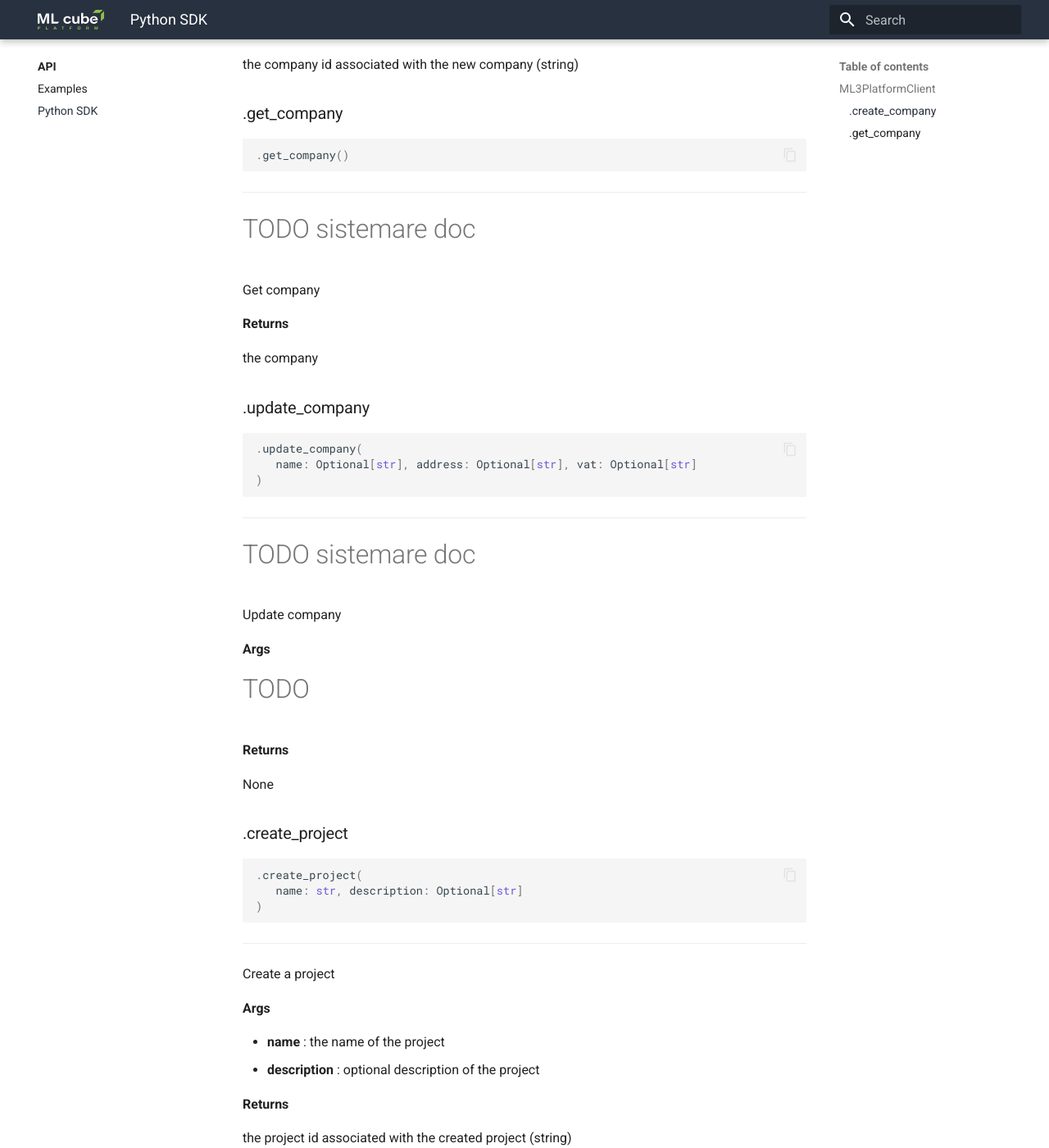
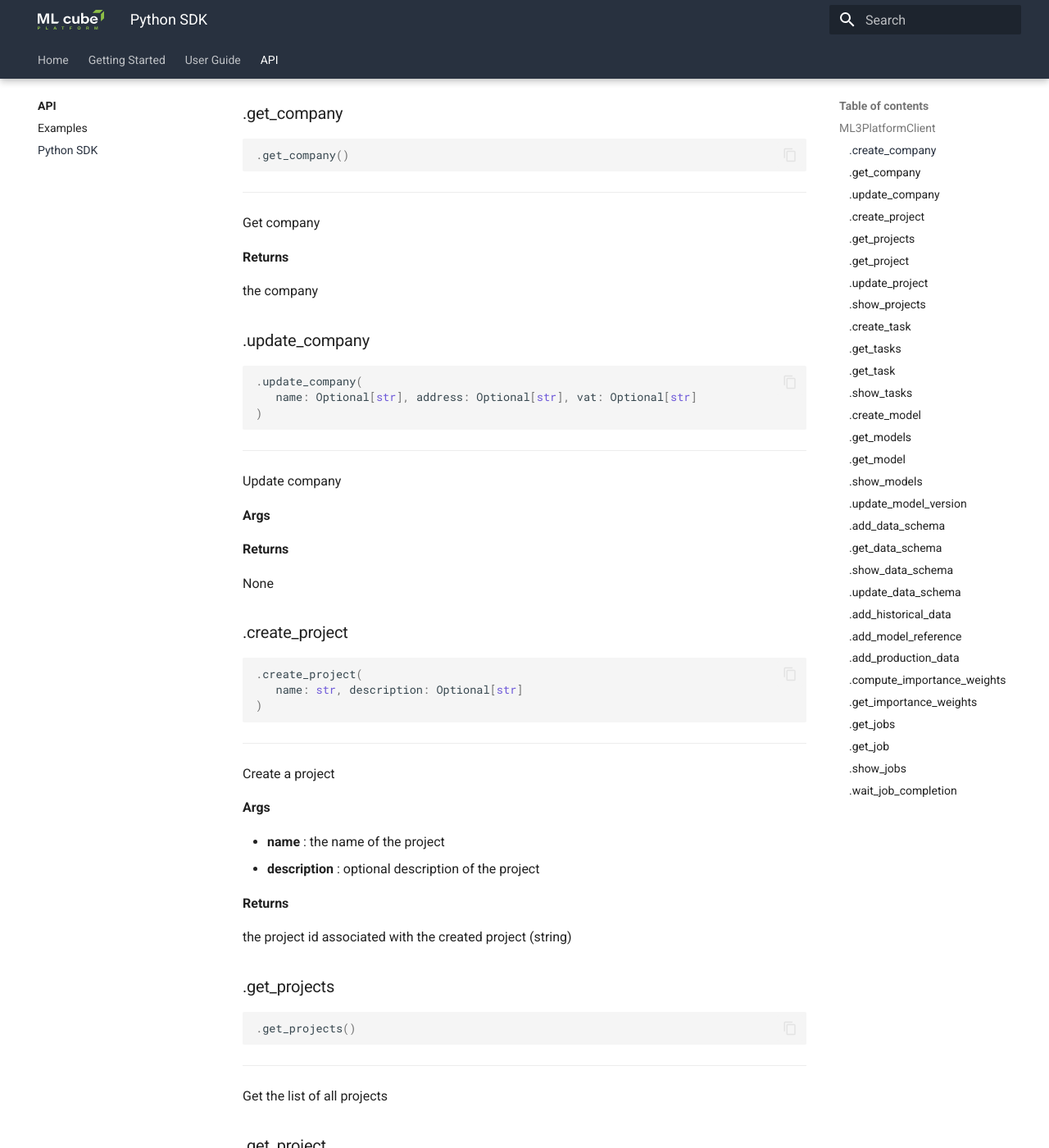
Before and after one commit to ml-cube/ml3-platform-docs, an MkDocs documentation site: the page built from docs/api/python.md, in a window 1280 px wide and 1400 px high, scrolled down 848 px. Shown: the whole window at 82% size. Built offline with MkDocs 1.6.1 and Material for MkDocs 9.7.7, drawn with Linux system fonts in a browser that asks for light colours.

Commit message:
fix python page

````diff
--- a/docs/api/python.md
+++ b/docs/api/python.md
@@ -44,7 +44,6 @@ the company id associated with the new company (string)
 ```
 
 ---
-# TODO sistemare doc
 Get company
 
 
@@ -60,13 +59,11 @@ the company
 ```
 
 ---
-#TODO sistemare doc
 Update company
 
 
 **Args**
 
-#TODO
 
 **Returns**
 
--- a/mkdocs.yml
+++ b/mkdocs.yml
@@ -11,21 +11,22 @@ theme:
     # - content.tabs.link
     - content.tooltips
     # - header.autohide
-    # - navigation.expand
+    - navigation.expand
     - navigation.footer
     - navigation.indexes
     # - navigation.instant
     # - navigation.prune
     - navigation.sections
     - navigation.tabs
-    # - navigation.tabs.sticky
+    - navigation.tabs.sticky
     - navigation.top
     - navigation.tracking
     - search.highlight
     - search.share
     - search.suggest
     - toc.follow
-    # - toc.integrate
+    # uncomment toc.integrate to put the table of content of a page inside the left menu
+    #- toc.integrate
   palette:
     primary: custom
   logo: assets/logo.svg
````
Also changed, not shown: docs/api/index.md (line endings or trailing spaces).
